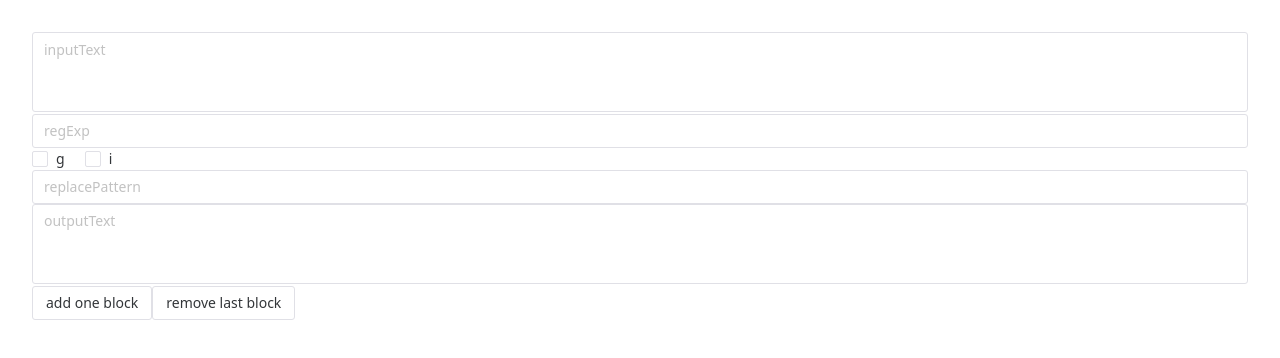
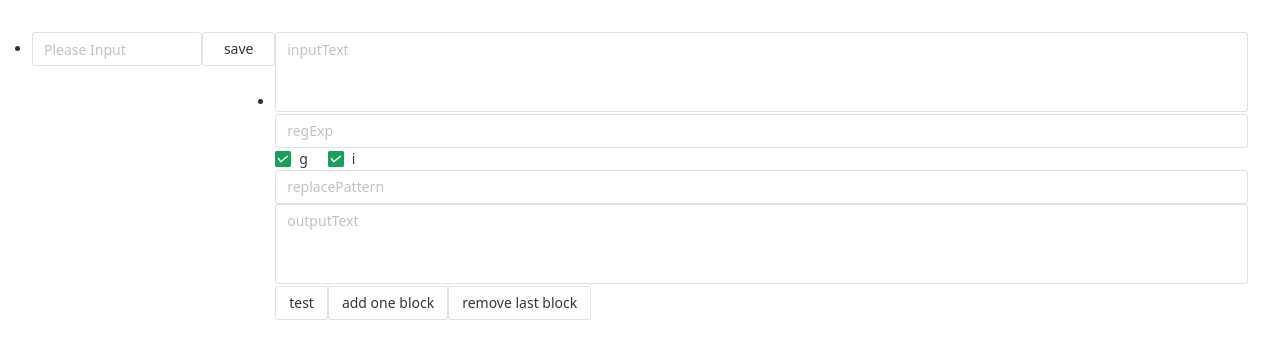
Before and after one commit to Hana-ame/regexp-flow, a Vue app: page / in a window 1280 px wide. Shown: the top 358 px of the page. Built offline with nearby package versions, Linux system fonts and the light colour scheme.

Commit message:
麻了，还是没有保存功能。先写一个demo测试罢 感觉问题是emit的内容是[string,string,string]的问题

```diff
--- a/src/App.vue
+++ b/src/App.vue
@@ -1,6 +1,6 @@
 <script setup lang="ts">
-import Block from './components/Block.vue'
-import { range } from './functions/function'
+import Block from '@/components/Block.vue'
+import { range, hasItem, saveItem, loadItem } from '@/functions/helpers'
 
 import { ref } from 'vue';
 import { NInput, NButton } from 'naive-ui'
@@ -8,14 +8,11 @@ import { NInput, NButton } from 'naive-ui'
 
 const inputText = ref("")
 
+// blocks
+
 const blockCnts = ref(1)
 const patterns = ref<[string, string, string][]>([["","",""]])
 const outputTexts = ref<string[]>([""])
-
-// function click(){
-//   console.log(outputTexts.value)
-//   console.log(patterns.value)
-// }
 
 function addBlock(){
   blockCnts.value += 1
@@ -28,9 +25,65 @@ function removeBlock(){
   outputTexts.value.pop()
 }
 
+// keys
+
+const keys = ref<string[]>([])
+const newKey = ref("")
+const addKeyStr = ref("save")
+function addKey(str: string){
+  let key = newKey.value
+  key = key.trim()
+  if (key === "") return
+  if (hasItem(key)) {
+    if (str === "save") {
+      addKeyStr.value = "overwrite?"
+      setTimeout(() => {addKeyStr.value = "save"}, 1000)
+      return
+    }
+    addKeyStr.value = "save"
+  }
+  if (addKeyStr.value == "overwrite?"){
+    console.log(key)
+  } else {
+    keys.value.push(key)
+  }
+  save(key)
+  newKey.value = ""
+}
+function removeKey(index: number){
+  console.log(index)
+  keys.value.splice(index, 1)
+}
+function save(key: string){
+  const n = blockCnts.value
+  const patternArray = patterns.value
+  saveItem(key, { n, patternArray })
+}
+function load(key: string){
+  const { n, patternArray } = loadItem(key)
+  blockCnts.value = n
+  patterns.value = patternArray
+}
 </script>
 
 <template>
+  <span style="width:20%; display: list-item; text-align: left;">
+    <div v-for="key,index in keys" :key="key">
+      <n-button style="width:70%; justify-content:left" @click="load(key)">{{ key }}</n-button>
+      <n-button style="width:30%;" @click="removeKey(index)"> delete </n-button>
+    </div>
+    <div>
+      <n-input
+        style="width:70%; justify-content:left"
+        v-model:value="newKey"
+      ></n-input>
+      <n-button
+        style="width:30%;"
+        @click="addKey(addKeyStr)"
+      > {{ addKeyStr }} </n-button>
+    </div>
+  </span>
+  <span style="width:80%; display: list-item">
     <n-input
       style="width: 100%"
       v-model:value="inputText"
@@ -45,9 +98,15 @@ function removeBlock(){
       <block
         :input-text="i==0 ? inputText : outputTexts[i-1]"
         v-model:outputText="outputTexts[i]"
-      v-model:pattern="patterns[i]"
+        @pattern="(newValue:[string,string,string]) => patterns[i] = newValue"
       ></block>
     </template>
+
+    <n-button
+      @click="console.log(patterns)"
+    >
+      test
+    </n-button>
 
     <n-button
       @click="addBlock"
@@ -59,6 +118,8 @@ function removeBlock(){
     >
       remove last block
     </n-button>
+  </span>
+
 </template>
 
 <style>
--- a/src/components/Block.vue
+++ b/src/components/Block.vue
@@ -6,7 +6,7 @@ import { NInput, NCheckboxGroup, NSpace, NCheckbox } from 'naive-ui'
 const props = defineProps<{
   inputText: string,
   outputText: string,
-  pattern: [string, string, string],
+  // pattern: [string, string, string],
 }>()
 
 // https://vuejs.org/guide/components/events.html#events-validation
@@ -17,7 +17,8 @@ const emit = defineEmits([
 ])
 
 const regExp  = ref("")
-const flags = ref<string[]>(props.pattern[1].split(''))
+// const flags = ref<string[]>(props.pattern[1].split(''))
+const flags = ref<string[]>(['i','g'])
 // https://vuejs.org/guide/essentials/computed.html#computed-caching-vs-methods
 // https://vuejs.org/guide/essentials/computed.html#writable-computed
 const flag = computed(() => {
--- a/src/functions/function.ts
+++ /dev/null
@@ -1,3 +0,0 @@
-export function range(n) {
-  return Array.from(Array(n).keys());
-}
--- /dev/null
+++ b/src/functions/helpers.ts
@@ -0,0 +1,19 @@
+export function range(n: number) {
+  return Array.from(Array(n).keys());
+}
+
+export function hasItem(key: string) {
+  return localStorage.getItem(key) !== null
+}
+
+export function saveItem(key: string, obj:{n:number, patternArray:[string,string,string][]}) {
+  localStorage.setItem(key, JSON.stringify(obj));
+}
+
+export function loadItem(key: string) {
+  if (!hasItem(key)) {
+    return { n: 1, patternArray: [['','','']] } as {n:number, patternArray:[string,string,string][]}
+  }
+  const obj : {n:number, patternArray:[string,string,string][]} = JSON.parse(localStorage.getItem(key)!)!;
+  return obj
+}
--- a/src/style.css
+++ b/src/style.css
@@ -46,6 +46,7 @@ button {
   background-color: #1a1a1a;
   cursor: pointer;
   transition: border-color 0.25s;
+  text-align: left;
 }
 button:hover {
   border-color: #646cff;
@@ -64,6 +65,7 @@ button:focus-visible {
   margin: 0 auto;
   padding: 2rem;
   /* text-align: center; */
+  display: flex;
 }
 
 @media (prefers-color-scheme: light) {
--- a/vite.config.ts
+++ b/vite.config.ts
@@ -1,7 +1,13 @@
 import { defineConfig } from 'vite'
 import vue from '@vitejs/plugin-vue'
+import path from 'path'
 
 // https://vitejs.dev/config/
 export default defineConfig({
   plugins: [vue()],
+  resolve: {
+    alias:{
+      '@': path.resolve(__dirname, './src')
+    }
+  },
 })
```
Lines whose indentation alone changed are shown as unchanged.
